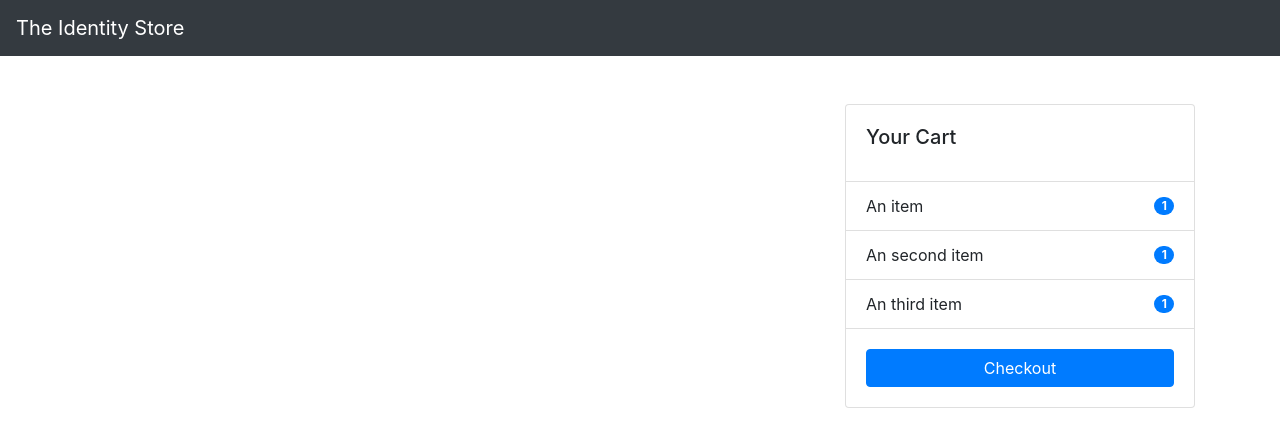
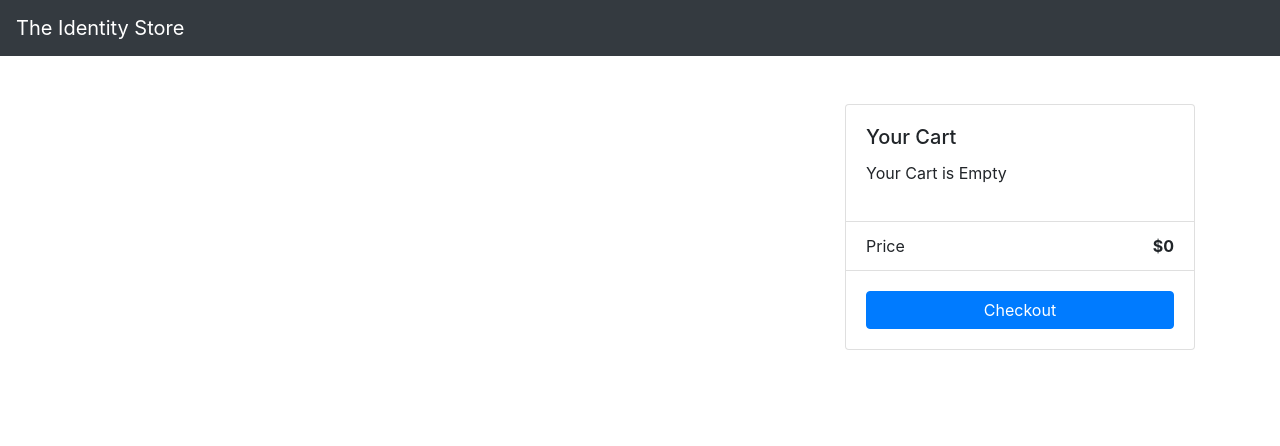
Before and after one commit to erwinchang/vue-example, a Vue app: page /shop in a window 1280 px wide. Shown: the top 446 px of the page. Built offline with nearby package versions, Linux system fonts and the light colour scheme.

Commit message:
patch Cart.vue/list item and totalPrice

```diff
--- a/src/components/Cart.vue
+++ b/src/components/Cart.vue
@@ -2,22 +2,19 @@
   <div class="card">
     <div class="card-body">
       <h5 class="card-title">Your Cart</h5>
+      <p v-if="cart.length == 0">
+        Your Cart is Empty
+      </p>
     </div>
 
     <ul class="list-group list-group-flush">
-      <li class="list-group-item d-flex justify-content-between align-items-center">
-        An item
-        <span class="badge badge-primary badge-pill">1</span>
+      <li v-for="item in cart" :key="item.id" class="list-group-item d-flex justify-content-between align-items-center">
+        {{item.name}}
+        <span class="badge badge-primary badge-pill">{{item.quantity}}</span>
       </li>
 
       <li class="list-group-item d-flex justify-content-between align-items-center">
-        An second item
-        <span class="badge badge-primary badge-pill">1</span>
-      </li>
-
-      <li class="list-group-item d-flex justify-content-between align-items-center">
-        An third item
-        <span class="badge badge-primary badge-pill">1</span>
+        Price <b>${{totalPrice}}</b>
       </li>
     </ul>
 
@@ -31,6 +28,28 @@
 </template>
 
 <script>
+import {computed} from "vue";
+import {useStore} from "vuex";
+
 export default {
+  name: "Cart",
+  setup(){
+    const store = useStore();
+
+    let cart = computed(function (){
+      return store.state.cart
+    });
+
+    let totalPrice = computed(function(){
+      return cart.value.reduce((total, next) => {
+          return total + (next.quantity * next.price)
+      },0)
+    })
+
+    return {
+      cart,
+      totalPrice
+    }
+  }
 }
 </script>
```
